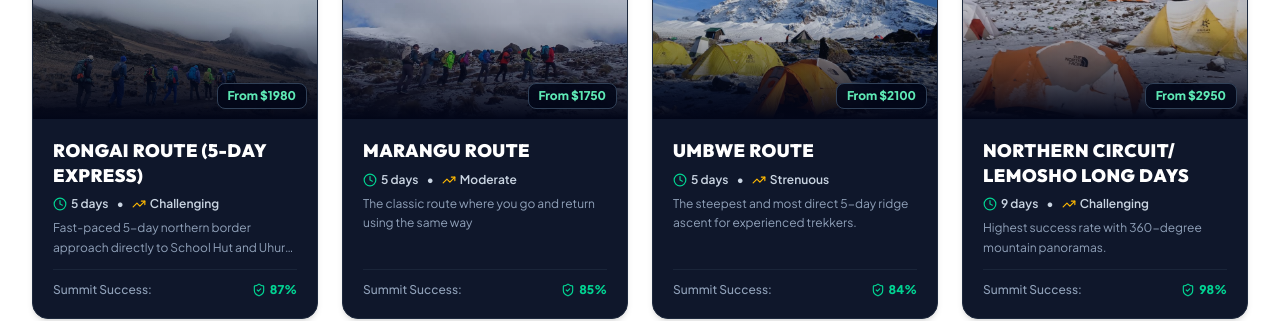
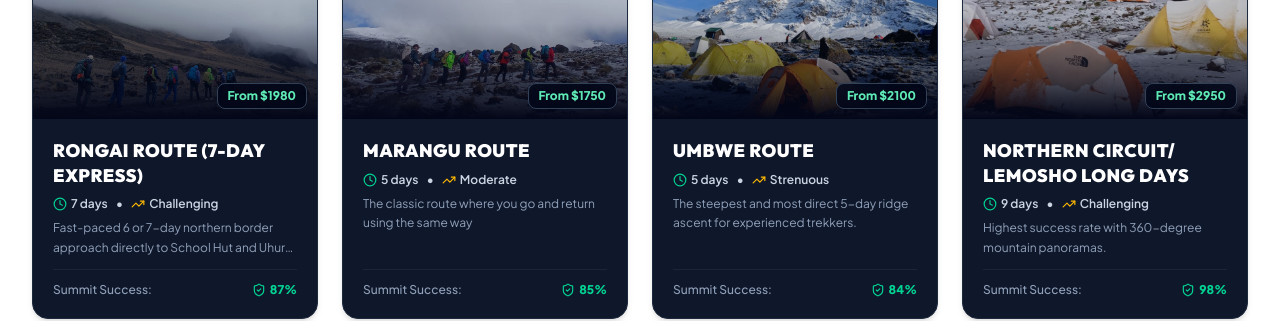
Before and after one commit to frankntaro/Mount--kilimanjaro--APP, a React (Vite) app: page /#home in a window 1280 px wide. Shown: the part 1420-1741 px from the top of the page. Built offline with nearby package versions, Linux system fonts and the light colour scheme.

Commit message:
km updates

```diff
--- a/src/data/kilimanjaroData.ts
+++ b/src/data/kilimanjaroData.ts
@@ -230,9 +230,10 @@ export const KILIMANJARO_ROUTES: Route[] = [
 
     ],
     elevationProfile: [
-      { day: 1, elevation: 2360, label: 'Londorossi Gate' },
-      { day: 1, elevation: 3630, label: 'Simba Camp' },
+      { day: 1, elevation: 2360, label: 'Shira/Murum barrier gate' },
+      { day: 1, elevation: 3610, label: 'Shira 1 Camp' },
       { day: 2, elevation: 3850, label: 'Shira 2' },
+      { day: 2, elevation: 4200, label: 'Moir hut' },
       { day: 3, elevation: 4600, label: 'Lava Tower' },
       { day: 3, elevation: 3900, label: 'Barranco Camp' },
       { day: 4, elevation: 3960, label: 'Karanga Camp' },
@@ -359,7 +360,7 @@ export const KILIMANJARO_ROUTES: Route[] = [
         title: 'Remote Cave (3,450m) via 2nd Cave (3,800m) to Kikelewa Cave (3,600m)',
         startElevation: 3450,
         endElevation: 3600,
-        distanceKm: 9,
+        distanceKm: 15,
         hikingHours: '5-6 hours',
         habitat: 'Moorland',
         description: 'Steady ascent past Second Remote Cave (3,800m) with sweeping views of the northern plains, turning east towards Kikelewa Cave (3,600m).',
@@ -381,7 +382,7 @@ export const KILIMANJARO_ROUTES: Route[] = [
         title: 'Mawenzi Tarn (4,315m) across The Saddle to School Hut (4,800m)',
         startElevation: 4315,
         endElevation: 4800,
-        distanceKm: 9,
+        distanceKm: 10,
         hikingHours: '4-5 hours',
         habitat: 'Alpine Desert',
         description: 'Cross the lunar alpine desert of The Saddle between Mawenzi and Kibo. Arrive at School Hut (4,800m) for early dinner and summit briefing.',
@@ -392,7 +393,7 @@ export const KILIMANJARO_ROUTES: Route[] = [
         title: 'SUMMIT DAY: School Hut (4,800m) to Gillmans Point (5,685m) to Uhuru Peak (5,895m) to Horombo Hut (3,720m)',
         startElevation: 4800,
         endElevation: 3720,
-        distanceKm: 16,
+        distanceKm: 22,
         hikingHours: '11-15 hours',
         habitat: 'Arctic Summit to Moorland',
         description: 'Midnight climb up loose scree to Gillmans Point (5,685m) on the crater rim at sunrise. Continue along the snowy rim to Uhuru Peak (5,895m) before descending to Horombo Hut (3,720m).',
@@ -403,7 +404,7 @@ export const KILIMANJARO_ROUTES: Route[] = [
         title: 'Horombo Hut (3,720m) via Mandara (2,700m) to Marangu Gate (1,870m)',
         startElevation: 3720,
         endElevation: 1870,
-        distanceKm: 20,
+        distanceKm: 19,
         hikingHours: '5-7 hours',
         habitat: 'Rainforest',
         description: 'Descend through giant heather and lush rainforest past Mandara Hut (2,700m) to Marangu Gate (1,870m) to receive official summit certificates.',
@@ -413,12 +414,12 @@ export const KILIMANJARO_ROUTES: Route[] = [
   },
   {
     id: 'rongai-5',
-    name: 'Rongai Route (5-Day Express)',
-    days: 5,
+    name: 'Rongai Route (7-Day Express)',
+    days:  7,
     difficulty: 'Challenging',
     successRate: 87,
-    shortDescription: 'Fast-paced 5-day northern border approach directly to School Hut and Uhuru Peak.',
-    fullDescription: 'A direct 5-day variation of the northern Rongai Route designed for fit climbers. Starting at Rongai Gate (1,950m), it ascends via Remote Caves (3,450m & 3,800m) and Kikelewa (3,600m) straight across the Saddle to School Hut (4,800m) for the summit assault via Gillmans Point (5,685m) to Uhuru Peak (5,895m).',
+    shortDescription: 'Fast-paced 6 or 7-day northern border approach directly to School Hut and Uhuru Peak.',
+    fullDescription: 'A direct 6 or 7-day variation of the northern Rongai Route designed for fit climbers. Starting at Rongai Gate (1,950m), it ascends via Remote Caves (3,450m & 3,800m) and Kikelewa (3,600m) straight across the Saddle to School Hut (4,800m) for the summit assault via Gillmans Point (5,685m) to Uhuru Peak (5,895m).',
     badgeText: 'NORTHERN EXPRESS',
     priceUSD: 1980,
     heroImage: IMAGES.rongai5 || IMAGES.rongai,
@@ -459,7 +460,7 @@ export const KILIMANJARO_ROUTES: Route[] = [
         title: 'Remote Cave (3,450m) via 2nd Cave (3,800m) to Kikelewa Cave (3,600m)',
         startElevation: 3450,
         endElevation: 3600,
-        distanceKm: 9,
+        distanceKm: 19,
         hikingHours: '5-6 hours',
         habitat: 'Moorland',
         description: 'Climb past Second Cave (3,800m) enjoying wide open views of Mawenzi and camp at Kikelewa Cave (3,600m).',
@@ -492,7 +493,7 @@ export const KILIMANJARO_ROUTES: Route[] = [
         title: 'Horombo Hut (3,720m) to Marangu Gate (1,870m)',
         startElevation: 3720,
         endElevation: 1870,
-        distanceKm: 20,
+        distanceKm: 19,
         hikingHours: '5-6 hours',
         habitat: 'Rainforest',
         description: 'Descend through moorland and rainforest past Mandara Hut (2,700m) to Marangu Gate (1,870m) to receive official summit certificates.',
```
